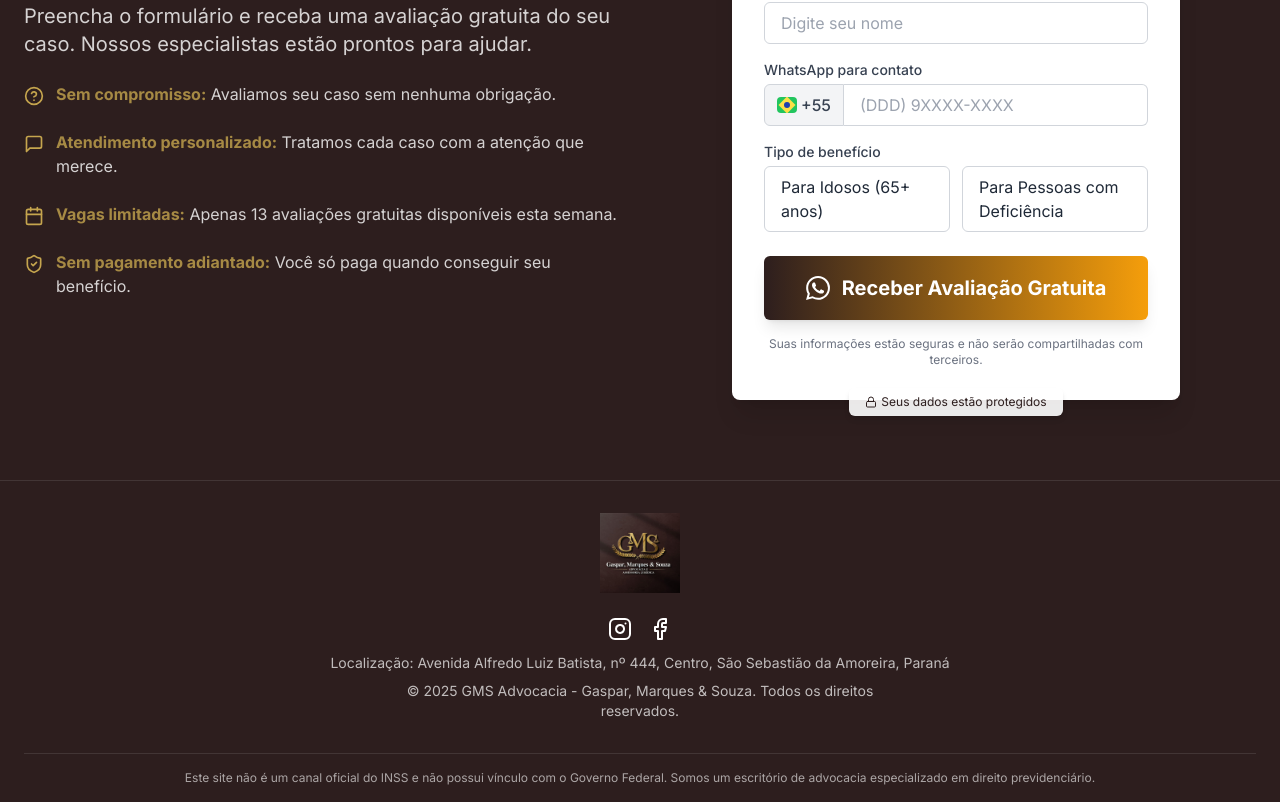
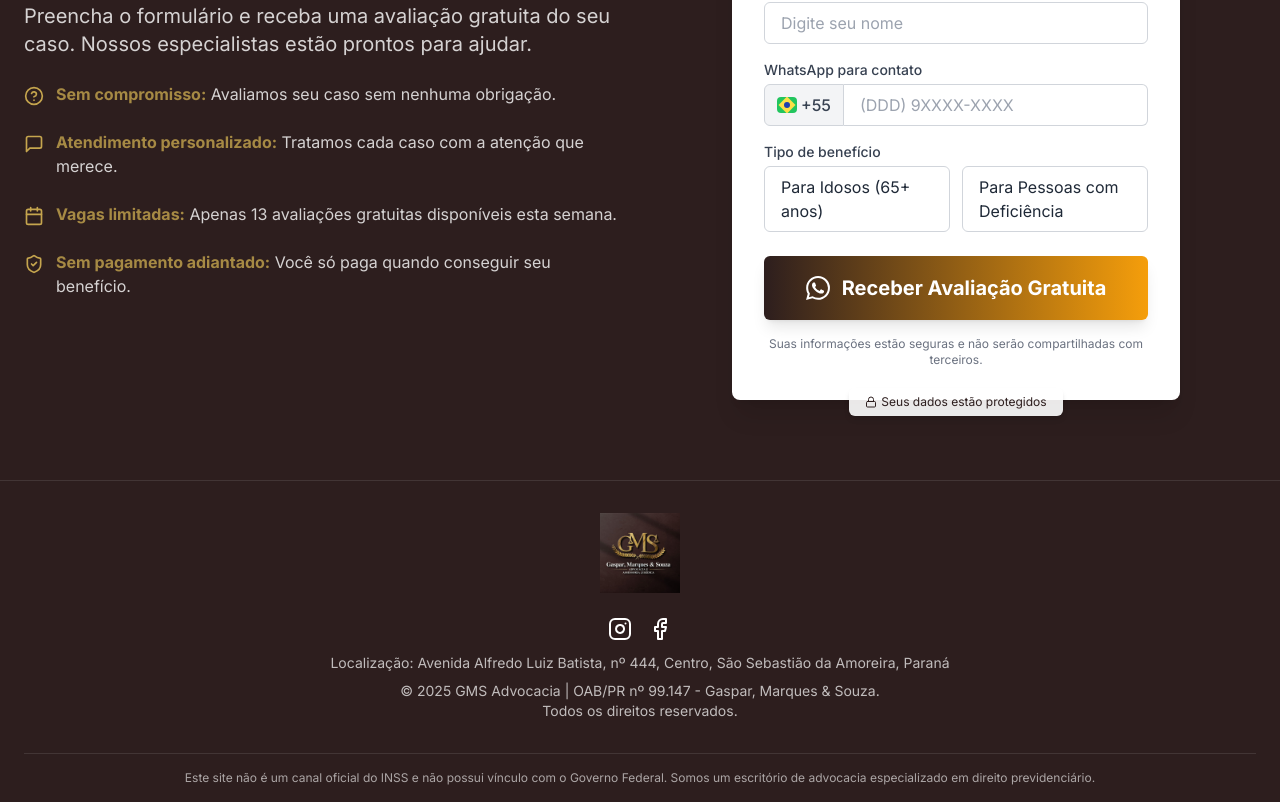
Before and after one commit to agenciarociamdigital/gmc-advocacia-bpc, a React (Vite) app: page / in a window 1280 px wide. Shown: the part 6014-6816 px from the top of the page. Built offline with nearby package versions, Linux system fonts and the light colour scheme.

Commit message:
Update Index.tsx

```diff
--- a/src/pages/Index.tsx
+++ b/src/pages/Index.tsx
@@ -783,7 +783,7 @@ const Index = () => {
                   Localização: Avenida Alfredo Luiz Batista, nº 444, Centro, São Sebastião da Amoreira, Paraná
                 </p>
                 <p className="text-sm opacity-70 text-center max-w-lg">
-                  © 2025 GMS Advocacia - Gaspar, Marques & Souza. Todos os direitos reservados.
+                  © 2025 GMS Advocacia | OAB/PR nº 99.147 - Gaspar, Marques & Souza. Todos os direitos reservados.
                 </p>
               </div>
             </div>
```
